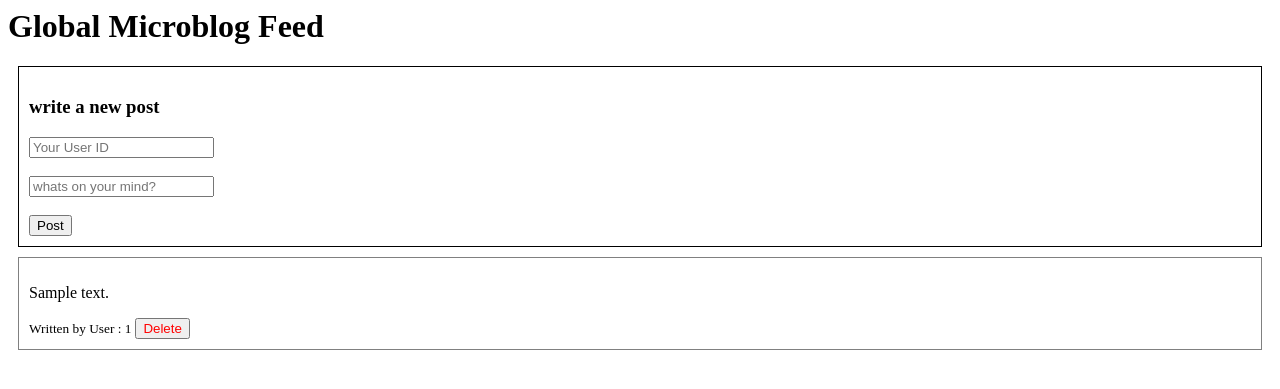
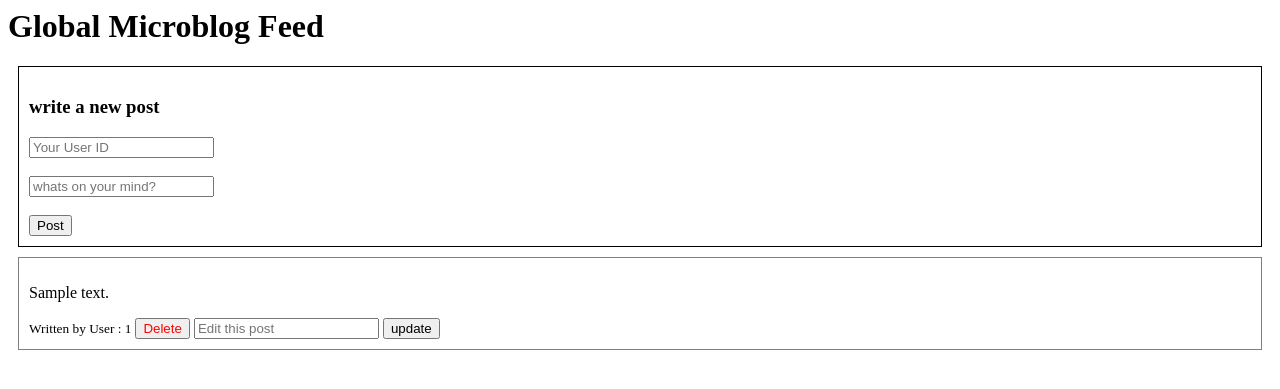
Before and after one commit to arascch/microblog_fastapi, a FastAPI app: page / in a window 1280 px wide. Shown: the top 389 px of the page. Run offline with FastAPI, Linux system fonts and the light colour scheme; tables that the repository leaves empty hold one stand-in row (values such as "Sample post").

Commit message:
complete update function

```diff
--- a/templates/index.html
+++ b/templates/index.html
@@ -17,6 +17,10 @@
                 <form action="/delete/{{post.id}}" method="post" style="display: inline;">
                     <button type="submit" style="color: red;">Delete</button>
                 </form>
+                <form action="/update/{{post.id}}" method="post" style="display: inline;">
+                    <input type="text" name="new_content" placeholder="Edit this post">
+                    <button type="submit">update</button>
+                </form>
             </div>
         {%endfor%}
 
```
